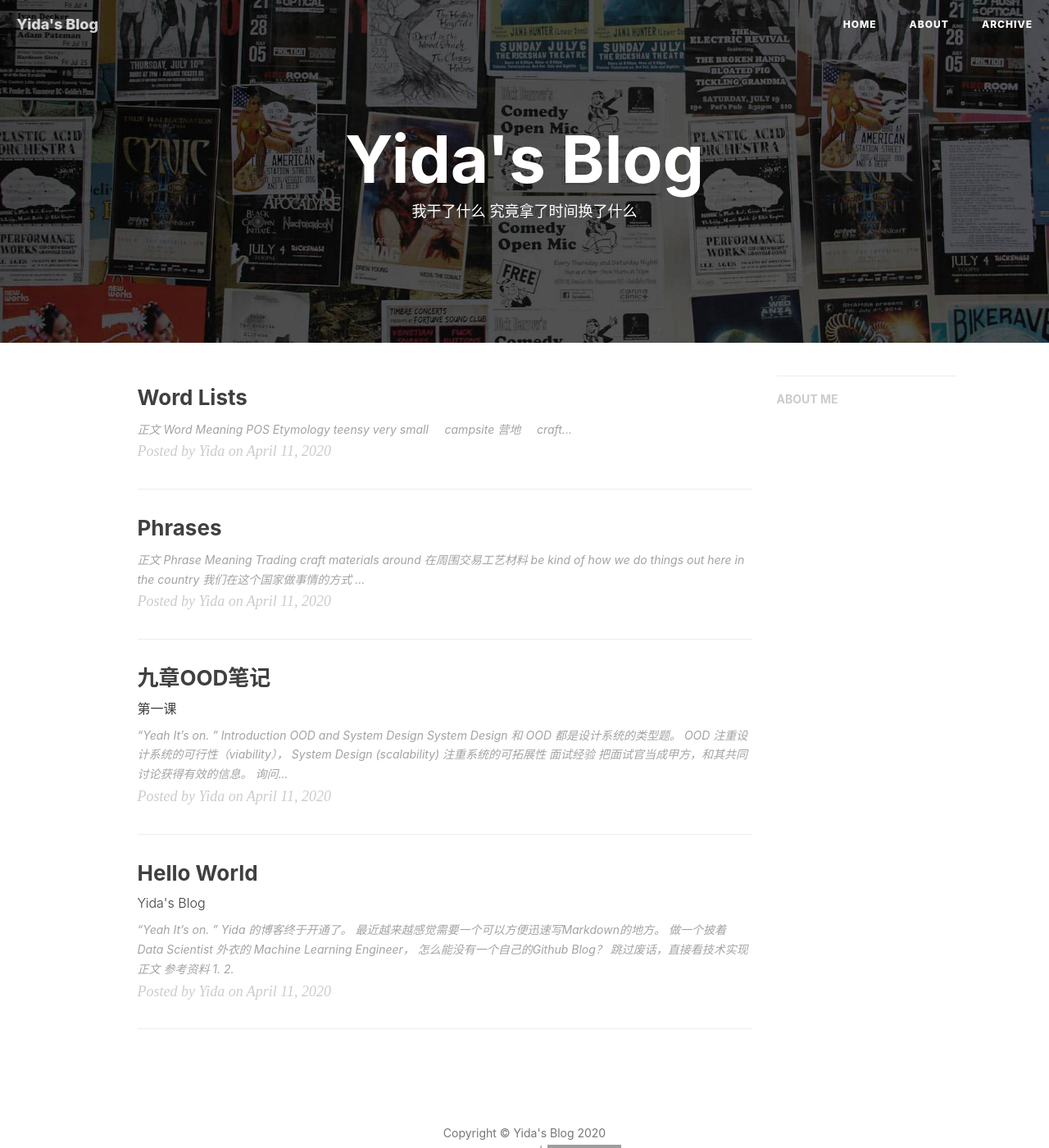
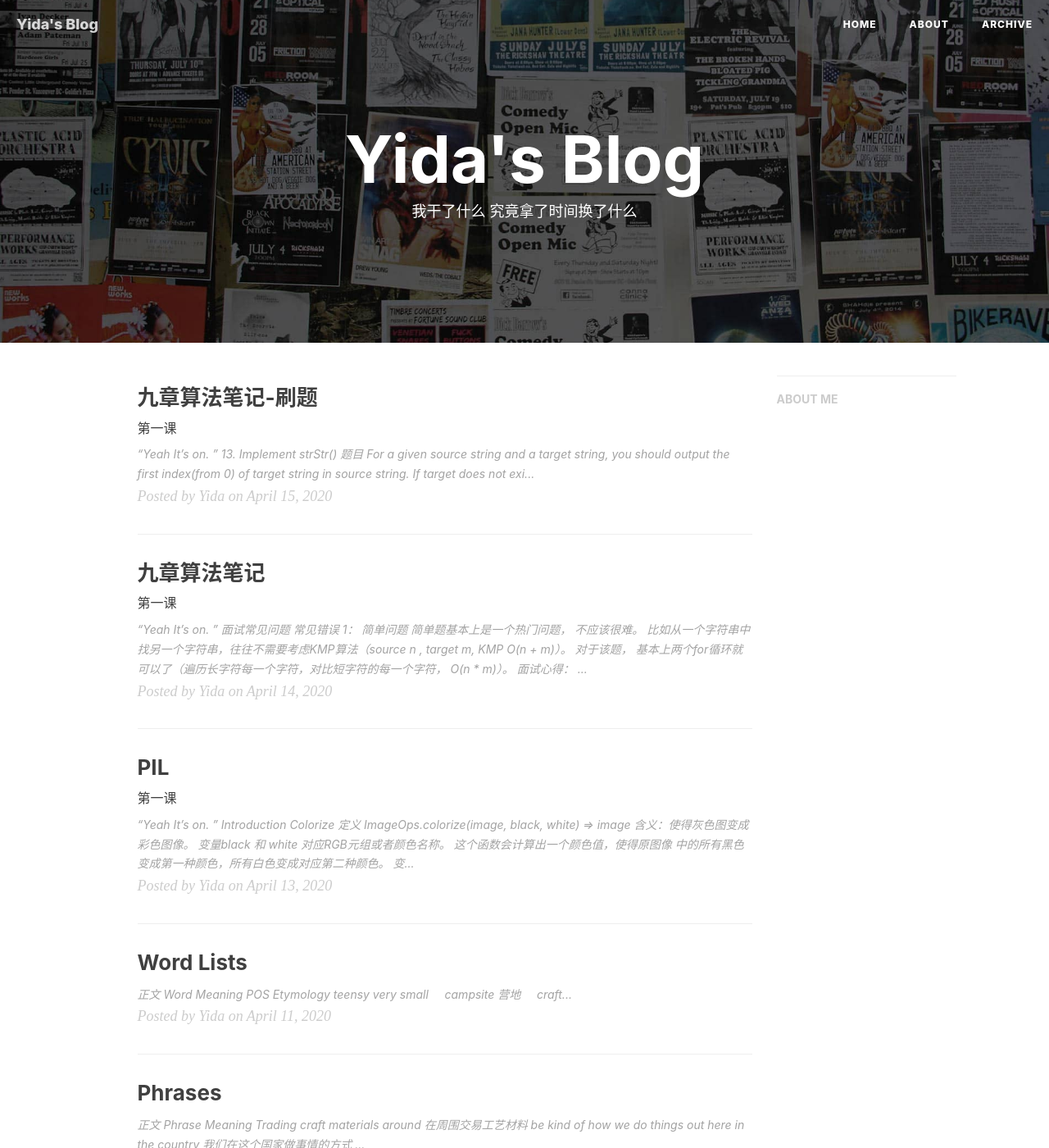
Before and after one commit to notgeneralyida/notgeneralyida.github.io, a Jekyll site: the page built from index.html, in a window 1280 px wide and 1400 px high. Shown: the whole window at 82% size. Built offline with Jekyll 4.4.1, drawn with Linux system fonts in a browser that asks for light colours; nearby versions of some CDN libraries; the list of posts is cut into pages by our own code; comment, search, counter and statistics services are not loaded; grey boxes are pictures that could not be loaded.

Commit message:
jiuzhang

````diff
--- a/_posts/2020-04-11-Word_list.markdown
+++ b/_posts/2020-04-11-Word_list.markdown
@@ -28,3 +28,5 @@ tags:
 |[scrumptious](https://dictionary.cambridge.org/us/dictionary/english-chinese-simplified/scrumptious)|美味的|adjective|
 |[antsy](https://dictionary.cambridge.org/us/dictionary/english-chinese-simplified/antsy)|坐立不安的|adjective| ant的复数
 |[decimal](https://dictionary.cambridge.org/us/dictionary/english-chinese-simplified/decimal)|小数的|adjective| deci + mal
+|[permutation](https://dictionary.cambridge.org/us/dictionary/english-chinese-simplified/permutation)|排列| noun|per + mut + ation
+|[combination](https://dictionary.cambridge.org/us/dictionary/english-chinese-simplified/combination?q=+combination)| 组合| noun
--- /dev/null
+++ b/_posts/2020-04-11-algorithm_l1.markdown
@@ -0,0 +1,144 @@
+---
+layout:     post
+title:      "九章算法笔记"
+subtitle:   " 第一课 "
+date:       2020-04-14 12:00:00
+author:     "Yida"
+header-img: "img/post-bg-2015.jpg"
+catalog: true
+tags:
+    - 九章
+    - Algorithm
+---
+
+> “Yeah It's on. ”
+
+### 面试常见问题
+#### 常见错误 1： 简单问题
+简单题基本上是一个热门问题， 不应该很难。
+
+比如从一个字符串中找另一个字符串，往往不需要考虑KMP算法（source n , target m, KMP O(n + m)）。 对于该题，
+基本上两个for循环就可以了（遍历长字符每一个字符，对比短字符的每一个字符， O(n * m)）。
+
+面试心得：
+* **面试时，一定要从最简单的算法做起， 不要从最难的方法开始。**
+    * 万一做不出来怎么办？
+    * 告诉面试官你刷题，装也要装一装。
+* **不要刷特别难得题**
+
+#### 常见错误 2： 代码风格
+代码是工程师的一张脸, 命名风格， 很重要
+* Java if 只有一句也要加 {} 空格
+* 空格问题：
+    * 二元运算符左右两边都要加空格，
+    * 分号前面不叫空格，后面要要加空格
+    * 单元运算符不要加空格。
+
+#### 常见错误 3： Bug free
+* 要判空，不想要bug.
+* (i + j) 访问任何数字的下表，要考虑是否越界的问题
+
+### 常见误区
+
+* 算法想出来，代码没写完肯定没戏。 必须实现才能算完成，所以不要一直都说，程序写不完。
+* 代码写出来后，不一定能过。 coding style, bug, and logic
+* 题目不会的时候直接说不会？可以google
+
+### 面试官眼中的求职者
+
+你可能是面试官后未来的同事。因此会着重考虑
+* 你写的代码舒服么？ 需要多长时间来Review你的代码
+* 你的Coding习惯好么？ 你会不会动不动就搞挂网站，造成损失
+* 和你交流要舒服。是不是很难和你合作。 是人的打分， 不是机器打分。 因此要表现的Nice
+* Follow up question 是很正常的， 不要觉得他问难你。
+
+### 刷题技巧及主要经验
+
+* 编程完了之后要认真的检查一下， 最后一步才是LintCode编译。每道题的平均提交次数是一个很重要的指标，体现出bug free的能力，基本上小于3会比较好
+* 每道题要吃透， 不能以量取胜。 重新写一遍，可以加一个收藏。
+* 可能的一个资料（Cracking the Coding Interview: 189 Programming Questions and Solutions）
+* 找出相似的合适同一类型的题目的模板程序，比如宽度优先搜索，深度优先搜索，二分法， 排序。 这种基础的程序应该直接写出来而不是思考，这样会浪费时间。
+
+### 为什么考算法
+可以完成一段代码， 来看你的编程能力。
+
+### 排列和组合
+Subsets 给出所有子集， 换句话说就是给出所有组合。 例如 给【1， 2， 3】 给出所有的子集。
+
+* 数据范围不会很大，因为是2的n次方。因此数据量不会很大，不用担心递归的空间复杂度问题。
+
+* 搜索问题的时间复杂度 O(答案的个数 * 构造每个答案的时间)
+    * 组合问题 O(2^n * n)
+        * 有 2^n 个答案
+        * 每个答案至少得看一遍 n
+    * permutation 所有去全排列 O(n * n!)
+
+#### 深度优先搜索。
+
+* 整体思想是：不撞南墙不回头，撞了南墙就回头
+* 怎么避免重复状态的搜索。
+    * 错误的想法，用Hash表技术某一个东西是否存在， 这样的做法往往是效率不好的。
+    * 制定规则， 选代表， 选一个好看的（有序的）
+        * 集合的加的数字，小的数字不能再大的数字后面加。
+* 回溯 backtracking = DFS
+    * 加进去的东西，要吐出来。
+* 递归的算法其实就是由大到小的解决问题。 把大问题分解成小问题（Recursion）
+整个问题是四个部分。
+
+#### 经验总结
+*
+
+ ```java
+
+class Solution{
+
+    // 对外结构 interface
+    public Arraylist<ArrayList<Integer>> subset(int[] nums){
+        ArrayList<ArrayList<Integer>> results = new ArrayList<>();
+        if (nums == null || nums.length = 0)
+        {
+            return results
+         }
+        // 找到所有 [] 开头的子集，放到results里
+        helper(results, new ArrayList<Integer>(), nums, 0);
+        return results;
+
+    }
+
+    // 1. 递归的定义， 接收什么样的参数，返回什么值， 做了什么事。
+
+    // 找到所有以subset开始的子集， 然后丢到results里面去。
+    // 不要超过这个字符， 写在一行并且对其。
+    private void helper(ArrayList<Integer> subset,
+                        ArrayList<ArrayList<Integer>> results,
+                        int[] nums,
+                        int statrIndex) {
+
+        // 2. 递归的拆解
+        // soft copy (reference)
+        results.add(subsets);  //这样写是不对的。 因为subset一直在变化。
+        resutls.add(subset) []
+        resutls.add(subset) [[]]
+        results.add(subset)
+        subset = [1]
+        results.add(new ArrayList<Integer>(subset));
+        for (int i = startIndex, i < nums.length; i ++){
+            subset.add(nums[i]) //[]->[1] or [1] -> [1, 2]
+            // 比如开始为1， 找到所有以1，2 开始的
+            helper(results, subset, nums, i + 1)
+            subset.remove(subset.size() - 1); //把1， 2， 变成 1， 3
+            //做了什么全部撤销。
+        }
+        // 自然而然退出。
+
+        // 3. 递归的出口， 自然而且的出口。 什么时候不往下递归，可以直接找到答案退出。
+    }
+
+}
+
+
+```
+不要轻易的点击提交按钮。 搜索问题是考的是基本功。 怎么看是深度优先搜索， 题目中的关键字是 all possible solution 所有的
+可能性那么就是搜索。
+https://www.cnblogs.com/zcy-backend/p/6675158.html
+https://www.zybuluo.com/nalan90/note/1170566
--- /dev/null
+++ b/_posts/2020-04-11-algorithm_l1_qizz.markdown
@@ -0,0 +1,61 @@
+---
+layout:     post
+title:      "九章算法笔记-刷题"
+subtitle:   " 第一课 "
+date:       2020-04-15 12:00:00
+author:     "Yida"
+header-img: "img/post-bg-2015.jpg"
+catalog: true
+tags:
+    - 九章
+    - Algorithm
+    - Coding
+---
+
+> “Yeah It's on. ”
+
+### 13. Implement strStr()
+
+#### 题目
+
+For a given source string and a target string, you should output the first index(from 0) of target string in source string.
+
+If target does not exist in source, just return -1.
+
+#### 解法
+
+暴力算法，一个 for 循环，加一个while 循环。
+* 注意数组边界的问题，因此是range(source_len - target_len + 1)。 访问数组的时候一定要注意越界的问题。
+* 注意特殊情况，None. 因此要有 if target is None or source is None 语句。
+* 三不要用source[i, i + target_len] == target 来代替while 循环
+    * 可能会引入边界问题
+    * 算法复杂度会高一些 （总考虑最坏情况）
+
+```python
+class Solution:
+    """
+    @param source:
+    @param target:
+    @return: return the index
+    """
+    def strStr(self, source, target):
+        # Write your code here
+        if source is None or target is None:
+            return -1
+
+        source_len = len(source)
+        target_len = len(target)
+
+        for i in range(source_len - target_len + 1):
+            j = 0
+            while (j < target_len):
+                if source[i + j] != target[j]:
+                    break
+                j += 1
+
+            if j == target_len:
+                return i
+        return -1
+
+
+```
--- /dev/null
+++ b/_posts/2020-04-13-PIL.markdown
@@ -0,0 +1,33 @@
+---
+layout:     post
+title:      "PIL"
+subtitle:   " 第一课 "
+date:       2020-04-13 13:07:00
+author:     "Yida"
+header-img: "img/post-bg-2015.jpg"
+catalog: true
+tags:
+    - Python
+    - PIL
+---
+
+> “Yeah It's on. ”
+
+
+
+## Introduction
+
+### Colorize
+定义 ImageOps.colorize(image, black, white) => image
+
+含义：使得灰色图变成彩色图像。 变量black 和 white 对应RGB元组或者颜色名称。 这个函数会计算出一个颜色值，使得原图像
+中的所有黑色变成第一种颜色，所有白色变成对应第二种颜色。 变量image的模式必须为'L'。
+
+```python
+from PIL import Image, ImageOps
+path = ''
+im02 = Image.open(path)
+r,g,b = im02.split()
+print(r.mode)
+im_b = ImageOps.colorize(b, (255, 0, 0), (0, 255, 0))
+```
````
